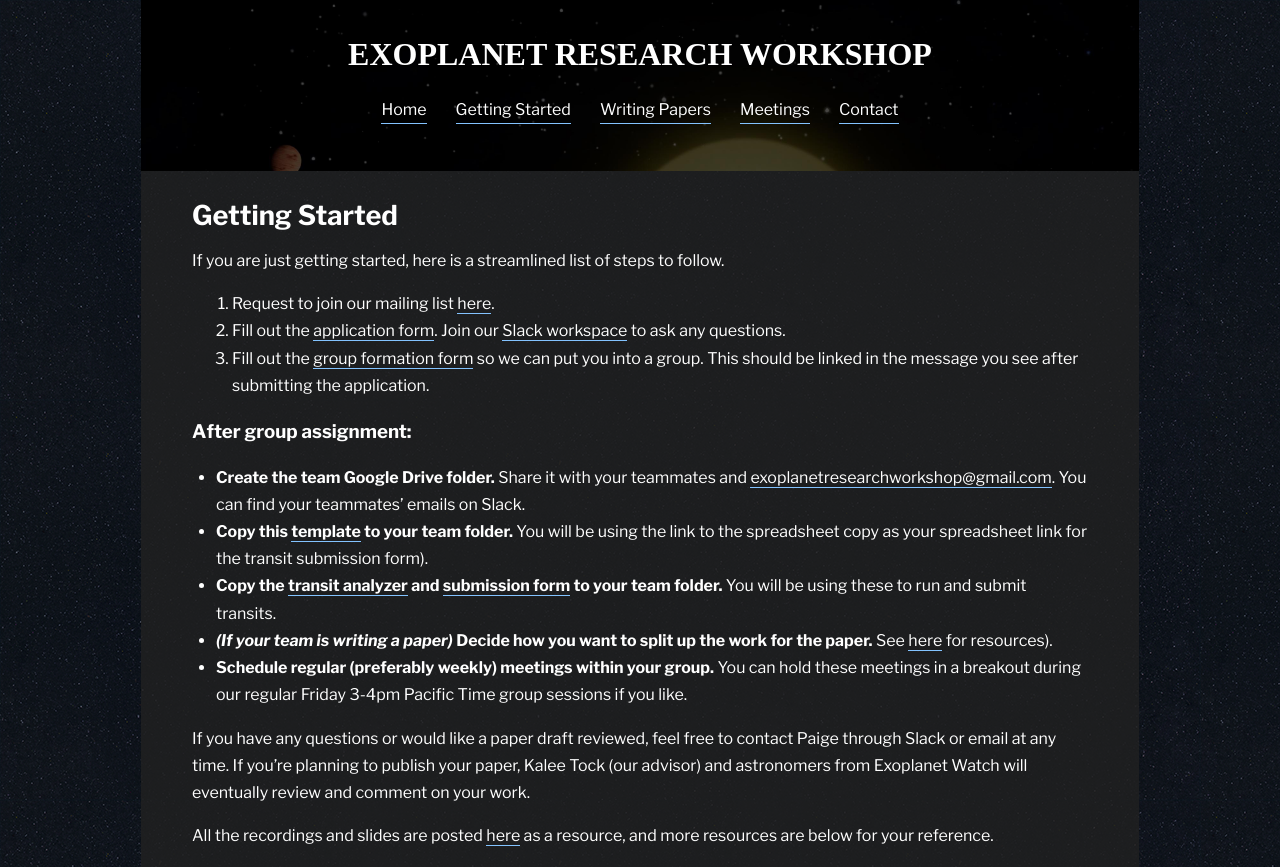
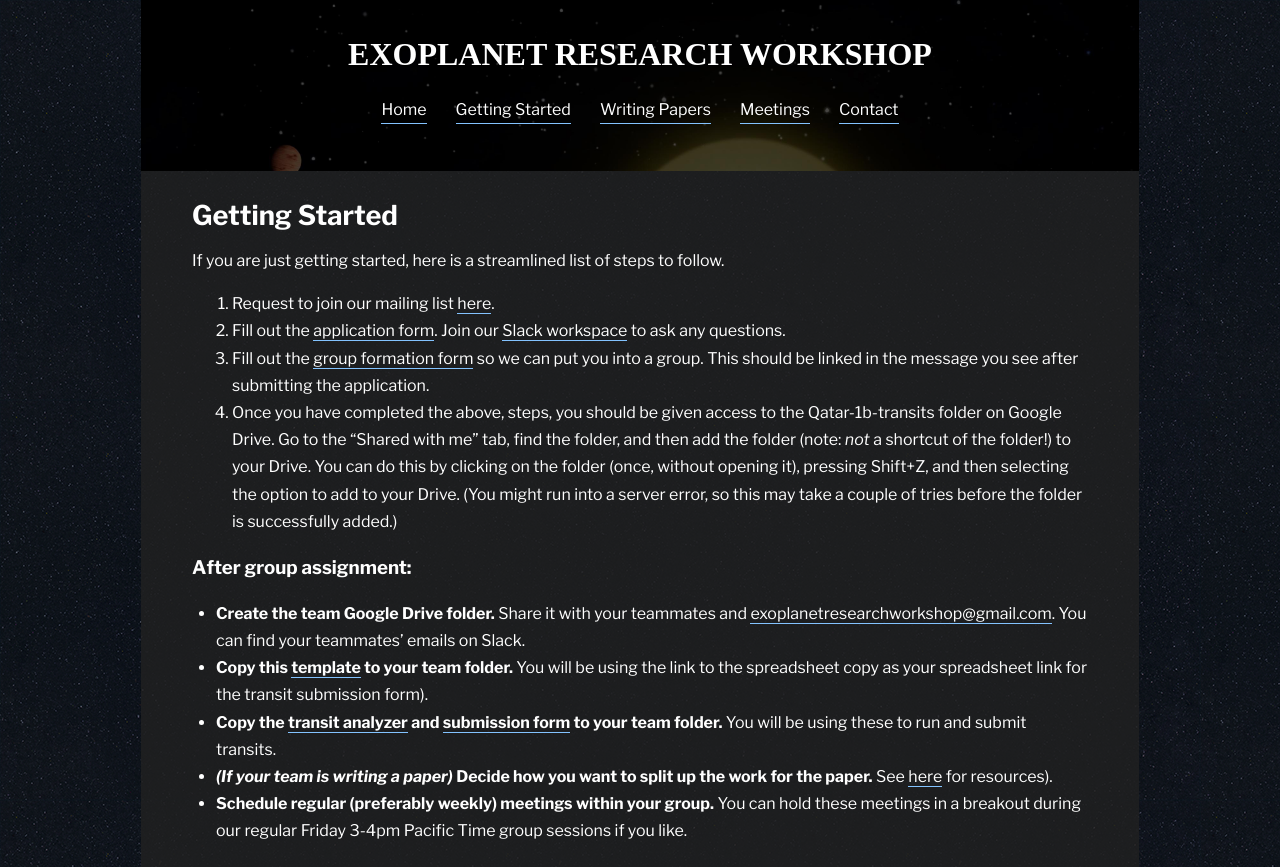
Before and after one commit to paigeyeung/exoplanetresearchworkshop, a Jekyll site: the page built from getting-started.md, in a window 1280 px wide and 900 px high, cut to the strip 0-867 px from the top of the window. Built offline with Jekyll 4.4.1, drawn with Linux system fonts in a browser that asks for light colours; some web fonts are replaced.

Commit message:
Add step on adding Qatar-1b-transits folder to Drive

```diff
--- a/getting-started.md
+++ b/getting-started.md
@@ -12,6 +12,7 @@ If you are just getting started, here is a streamlined list of steps to follow.
 1. Request to join our mailing list [here](https://groups.google.com/g/exoplanet-research-workshop-2021){:target="_blank"}.
 2. Fill out the [application form](https://forms.gle/GjoxRRsGf31SG6SG9){:target="_blank"}. Join our [Slack workspace](https://join.slack.com/t/exoplanet-research/shared_invite/zt-e3pnufle-yBWk8iC35o7aVbdx7SQXOg){:target="_blank"} to ask any questions.
 3. Fill out the [group formation form](https://forms.gle/3xUgrnQ1RwzuAQzr5){:target="_blank"} so we can put you into a group. This should be linked in the message you see after submitting the application.
+4. Once you have completed the above, steps, you should be given access to the Qatar-1b-transits folder on Google Drive. Go to the "Shared with me" tab, find the folder, and then add the folder (note: *not* a shortcut of the folder!) to your Drive. You can do this by clicking on the folder (once, without opening it), pressing Shift+Z, and then selecting the option to add to your Drive. (You might run into a server error, so this may take a couple of tries before the folder is successfully added.)
 
 ### After group assignment:
 
```
